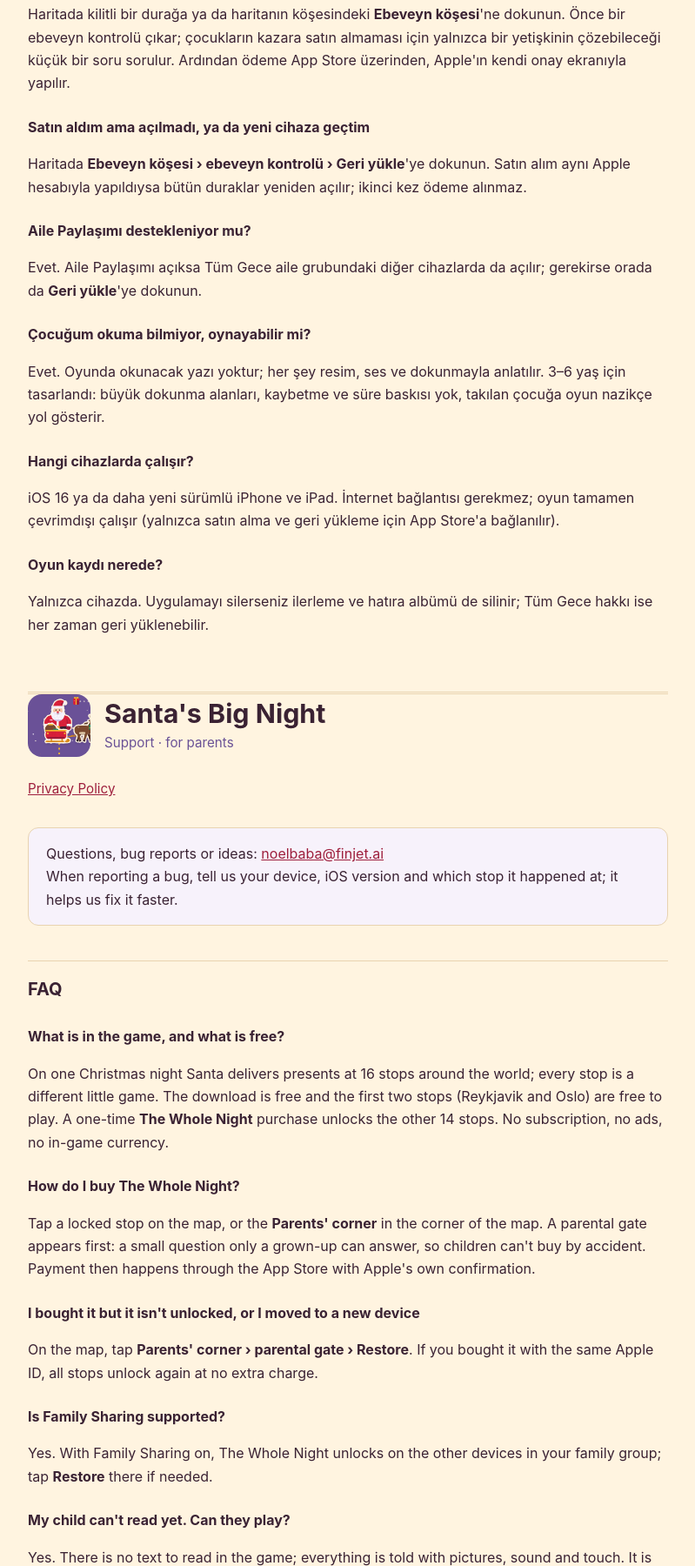
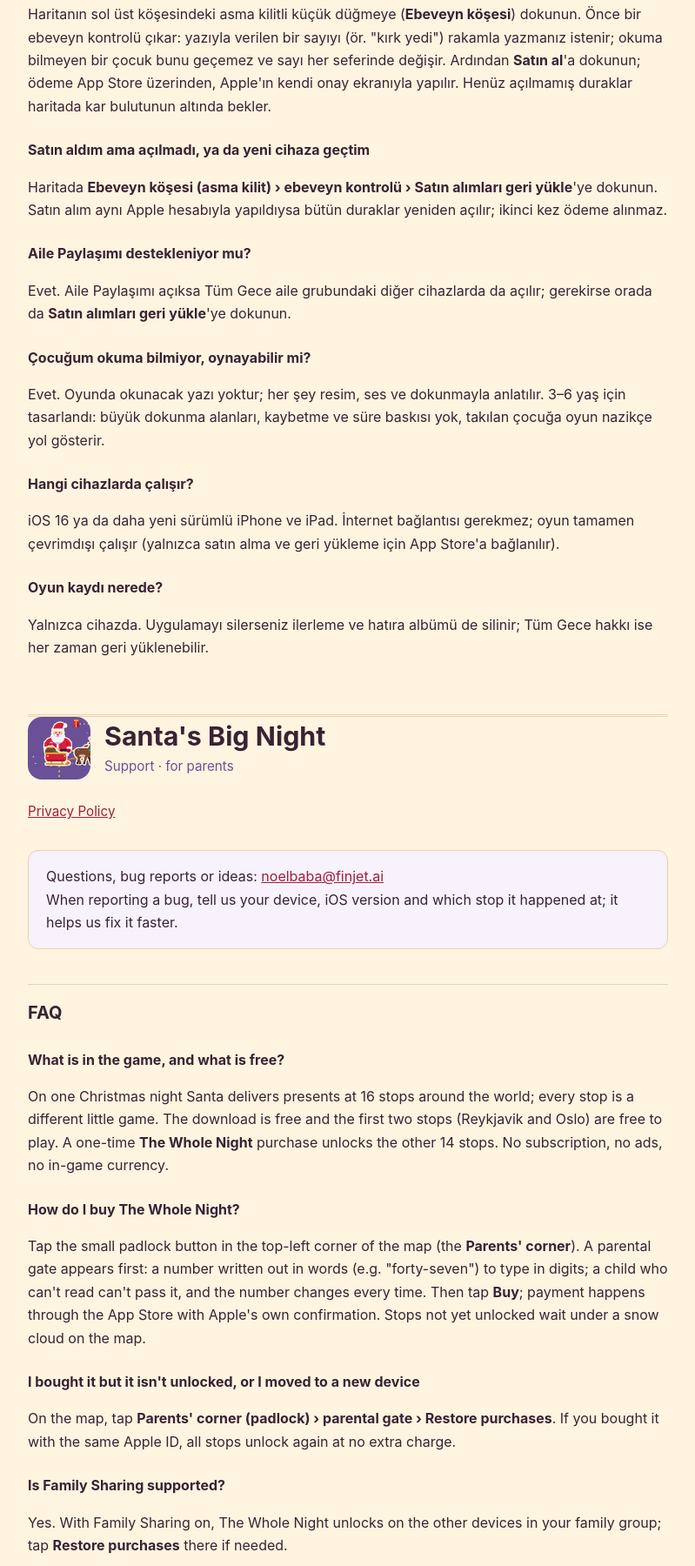
Before and after one commit to canokcelik/noelbaba-legal, a plain HTML site: page index.html in a window 1280 px wide. Shown: the part 605-2405 px from the top of the page at 87% size, without its empty margins (240-1039 px from the left). Drawn offline with Linux system fonts and the light colour scheme.

Commit message:
SSS: ebeveyn köşesi asma kilit düğmesinde; geri yükleme adı oyundaki gibi
Co-Authored-By: Claude Opus 5.5 <noreply@anthropic.com>

```diff
--- a/index.html
+++ b/index.html
@@ -25,16 +25,17 @@ ve ilk iki durak (Reykjavik ve Oslo) ücretsiz oynanır. Tek seferlik <strong>T
 Abonelik, reklam ve oyun içi para yoktur.</p>
 
 <h3>Tüm Gece'yi nasıl satın alırım?</h3>
-<p>Haritada kilitli bir durağa ya da haritanın köşesindeki <strong>Ebeveyn köşesi</strong>'ne dokunun. Önce bir ebeveyn kontrolü
-çıkar; çocukların kazara satın almaması için yalnızca bir yetişkinin çözebileceği küçük bir soru sorulur. Ardından ödeme
-App Store üzerinden, Apple'ın kendi onay ekranıyla yapılır.</p>
+<p>Haritanın sol üst köşesindeki asma kilitli küçük düğmeye (<strong>Ebeveyn köşesi</strong>) dokunun. Önce bir ebeveyn kontrolü
+çıkar: yazıyla verilen bir sayıyı (ör. "kırk yedi") rakamla yazmanız istenir; okuma bilmeyen bir çocuk bunu geçemez ve sayı her seferinde değişir.
+Ardından <strong>Satın al</strong>'a dokunun; ödeme App Store üzerinden, Apple'ın kendi onay ekranıyla yapılır.
+Henüz açılmamış duraklar haritada kar bulutunun altında bekler.</p>
 
 <h3>Satın aldım ama açılmadı, ya da yeni cihaza geçtim</h3>
-<p>Haritada <strong>Ebeveyn köşesi › ebeveyn kontrolü › Geri yükle</strong>'ye dokunun. Satın alım aynı Apple hesabıyla
+<p>Haritada <strong>Ebeveyn köşesi (asma kilit) › ebeveyn kontrolü › Satın alımları geri yükle</strong>'ye dokunun. Satın alım aynı Apple hesabıyla
 yapıldıysa bütün duraklar yeniden açılır; ikinci kez ödeme alınmaz.</p>
 
 <h3>Aile Paylaşımı destekleniyor mu?</h3>
-<p>Evet. Aile Paylaşımı açıksa Tüm Gece aile grubundaki diğer cihazlarda da açılır; gerekirse orada da <strong>Geri yükle</strong>'ye dokunun.</p>
+<p>Evet. Aile Paylaşımı açıksa Tüm Gece aile grubundaki diğer cihazlarda da açılır; gerekirse orada da <strong>Satın alımları geri yükle</strong>'ye dokunun.</p>
 
 <h3>Çocuğum okuma bilmiyor, oynayabilir mi?</h3>
 <p>Evet. Oyunda okunacak yazı yoktur; her şey resim, ses ve dokunmayla anlatılır. 3–6 yaş için tasarlandı: büyük dokunma alanları,
@@ -65,15 +66,16 @@ and the first two stops (Reykjavik and Oslo) are free to play. A one-time <stron
 No subscription, no ads, no in-game currency.</p>
 
 <h3>How do I buy The Whole Night?</h3>
-<p>Tap a locked stop on the map, or the <strong>Parents' corner</strong> in the corner of the map. A parental gate appears first: a small
-question only a grown-up can answer, so children can't buy by accident. Payment then happens through the App Store with Apple's own confirmation.</p>
+<p>Tap the small padlock button in the top-left corner of the map (the <strong>Parents' corner</strong>). A parental gate appears first:
+a number written out in words (e.g. "forty-seven") to type in digits; a child who can't read can't pass it, and the number changes every time.
+Then tap <strong>Buy</strong>; payment happens through the App Store with Apple's own confirmation. Stops not yet unlocked wait under a snow cloud on the map.</p>
 
 <h3>I bought it but it isn't unlocked, or I moved to a new device</h3>
-<p>On the map, tap <strong>Parents' corner › parental gate › Restore</strong>. If you bought it with the same Apple ID, all stops
+<p>On the map, tap <strong>Parents' corner (padlock) › parental gate › Restore purchases</strong>. If you bought it with the same Apple ID, all stops
 unlock again at no extra charge.</p>
 
 <h3>Is Family Sharing supported?</h3>
-<p>Yes. With Family Sharing on, The Whole Night unlocks on the other devices in your family group; tap <strong>Restore</strong> there if needed.</p>
+<p>Yes. With Family Sharing on, The Whole Night unlocks on the other devices in your family group; tap <strong>Restore purchases</strong> there if needed.</p>
 
 <h3>My child can't read yet. Can they play?</h3>
 <p>Yes. There is no text to read in the game; everything is told with pictures, sound and touch. It is made for ages 3–6: big touch areas,
```
